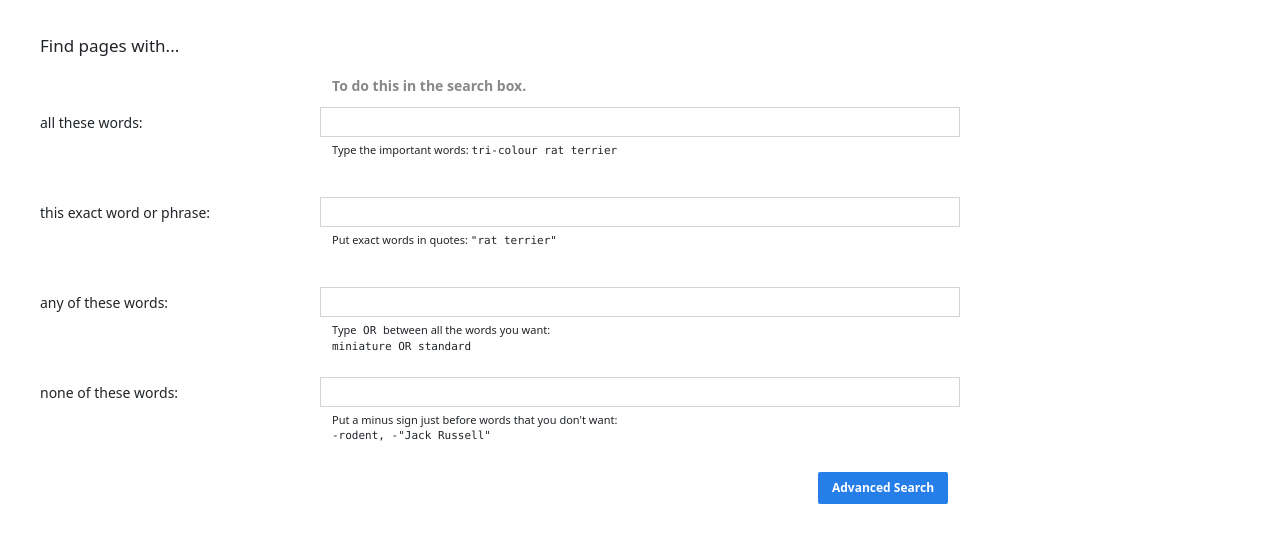
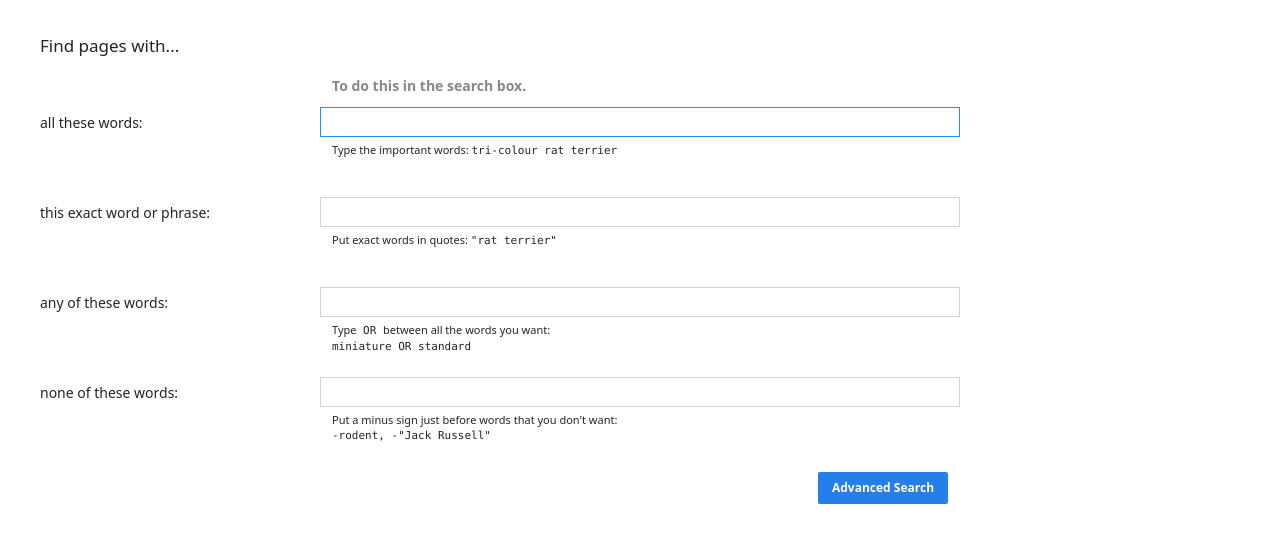
Before and after one commit to ytp21/Search, a plain HTML site: page Advance Search.html in a window 1280 px wide. Shown: the part 137-680 px from the top of the page. Drawn offline with nearby package versions, Linux system fonts and the light colour scheme.

Commit message:
Latest Search Update 1.0

```diff
--- a/Advance Search.html
+++ b/Advance Search.html
@@ -34,7 +34,7 @@
             <form action="https://google.com/search">
                 <div class="row row-height-1">
                     <div class="col-3 S3"><p>all these words:</p></div>
-                    <input class="col-5 text-box" type="text" name="as_q">
+                    <input class="col-5 text-box" type="text" name="as_q" autofocus>
                 </div>
                 <div class="row row-height-2">
                     <div class="col-3"></div>
--- a/Styles.css
+++ b/Styles.css
@@ -201,6 +201,7 @@ html, body{
     width: 50%!important;
     margin-top: -5px!important;
     font-size: 14px;
+    padding: auto;
 }
 
 .text-box:active, .text-box:focus{
```
